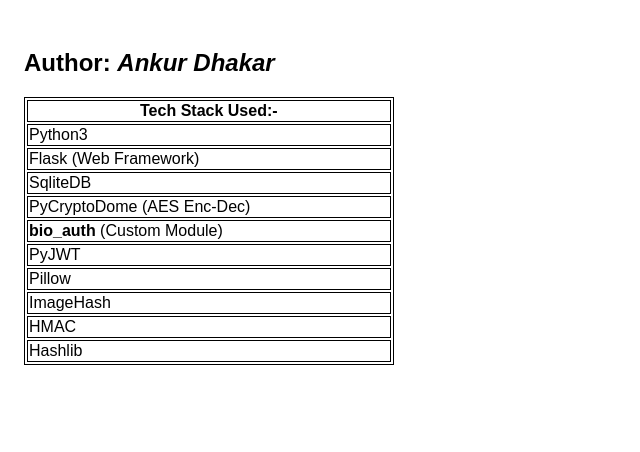
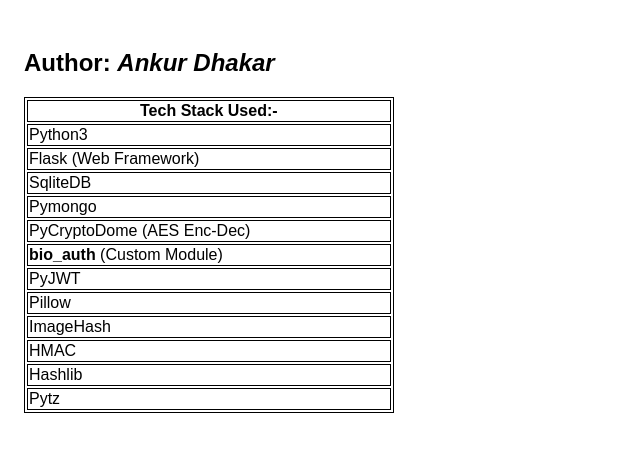
Before and after one commit to A4ANK/auth_service_biohash, a Flask app: page /about in a window 1280 px wide. Shown: the part 169-621 px from the top of the page, without its empty margins (0-640 px from the left). Run offline with Flask 2, Linux system fonts and the light colour scheme.

Commit message:
update Pymongo, Pytz

```diff
--- a/templates/about.html
+++ b/templates/about.html
@@ -5,7 +5,6 @@
     <h2>Authentication Service using Bio-Hash</h2>
 	<div class='container'>
         <h2>Author: <i><b> Ankur Dhakar</b></i></h2>
-
         <table style="width:30%">
             <tr>
                 <th>Tech Stack Used:-</th>
@@ -18,6 +17,9 @@
             </tr>
             <tr>
                 <td>SqliteDB</td>
+            </tr>
+            <tr>
+                <td>Pymongo</td>
             </tr>
             <tr>
                 <td>PyCryptoDome (AES Enc-Dec)</td>
@@ -40,8 +42,10 @@
             <tr>
                 <td>Hashlib</td>
             </tr>
+            <tr>
+                <td>Pytz</td>
+            </tr>
         </table>
-
 	</div>
 
 {% endblock %}
```
Lines whose indentation alone changed are shown as unchanged.
